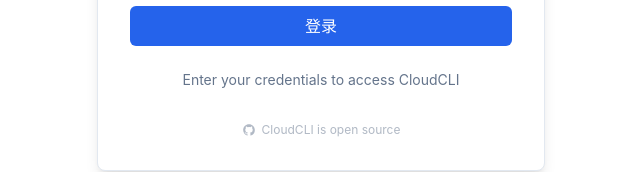
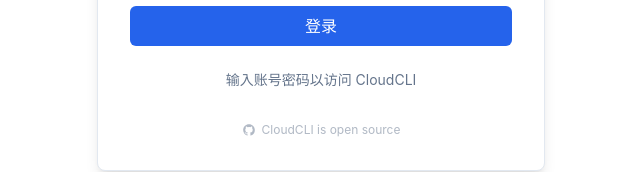
Before and after one commit to 1395871961/cloudcli-server, a React (Vite) app: page / in a window 1280 px wide. Shown: the part 494-666 px from the top of the page, without its empty margins (319-959 px from the left). Built offline with nearby package versions, Linux system fonts and the light colour scheme; no server answers.

Commit message:
fix: Chinese footerText in LoginForm, restore WifiOff import

```diff
--- a/src/components/auth/view/LoginForm.tsx
+++ b/src/components/auth/view/LoginForm.tsx
@@ -58,7 +58,7 @@
     <AuthScreenLayout
       title={t('login.title')}
       description={t('login.description')}
-      footerText="Enter your credentials to access CloudCLI"
+      footerText="输入账号密码以访问 CloudCLI"
     >
       <form onSubmit={handleSubmit} className="space-y-4">
         <AuthInputField
--- a/src/components/settings/view/tabs/DevicesTab.tsx
+++ b/src/components/settings/view/tabs/DevicesTab.tsx
@@ -1,5 +1,5 @@
 import { useEffect, useState, useCallback } from 'react';
-import { Smartphone, Monitor, Trash2, RefreshCw, Copy, Check, Wifi, Plus, Server, RotateCcw } from 'lucide-react';
+import { Smartphone, Monitor, Trash2, RefreshCw, Copy, Check, Wifi, WifiOff, Plus, Server, RotateCcw } from 'lucide-react';
 
 declare global {
   interface Window {
```
Also changed, not shown: 3 other files (tests, documents, lock files or other folders).
